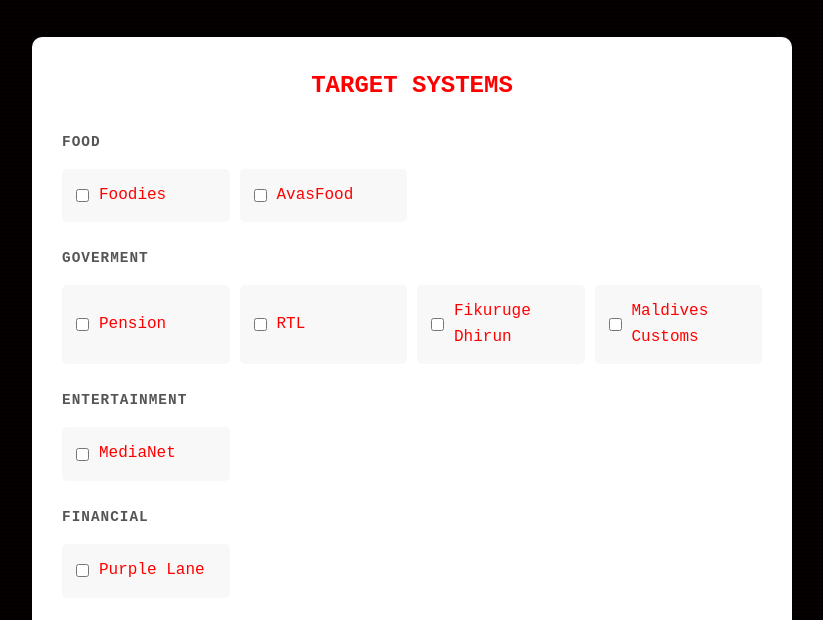
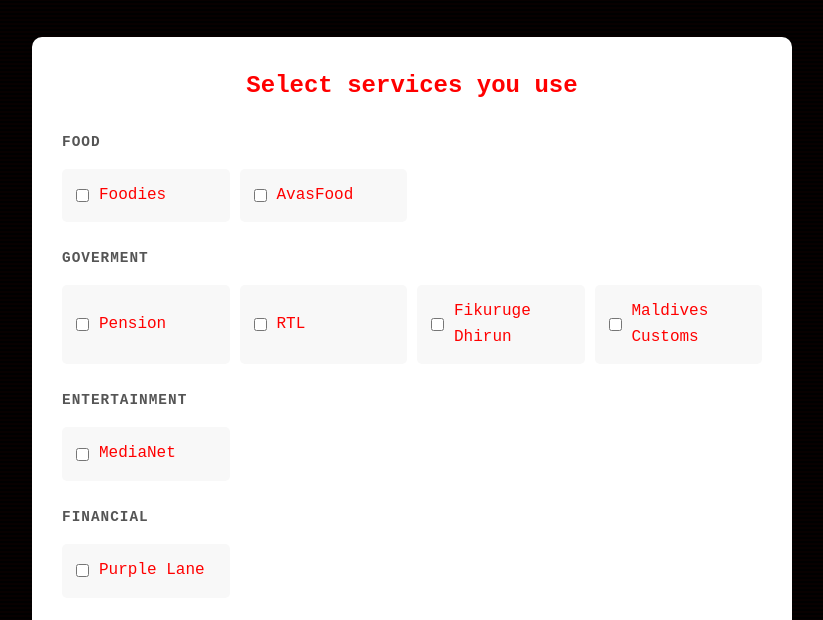
Before and after one commit to WhoIsFishie/HaveYouBeenPawndMV, a plain HTML site: page index.html in a window 1280 px wide. Shown: the part 125-745 px from the top of the page, without its empty margins (228-1051 px from the left). Drawn offline with Linux system fonts and the light colour scheme.

Commit message:
Update index.html

```diff
--- a/index.html
+++ b/index.html
@@ -333,7 +333,7 @@
         </header>
 
         <div class="services-section">
-            <h2 style="margin-bottom: 25px; text-align: center;">TARGET SYSTEMS</h2>
+            <h2 style="margin-bottom: 25px; text-align: center;">Select services you use</h2>
             <div id="servicesContainer"></div>
             <button class="check-button" onclick="checkBreaches()">INITIATE SCAN</button>
         </div>
```
